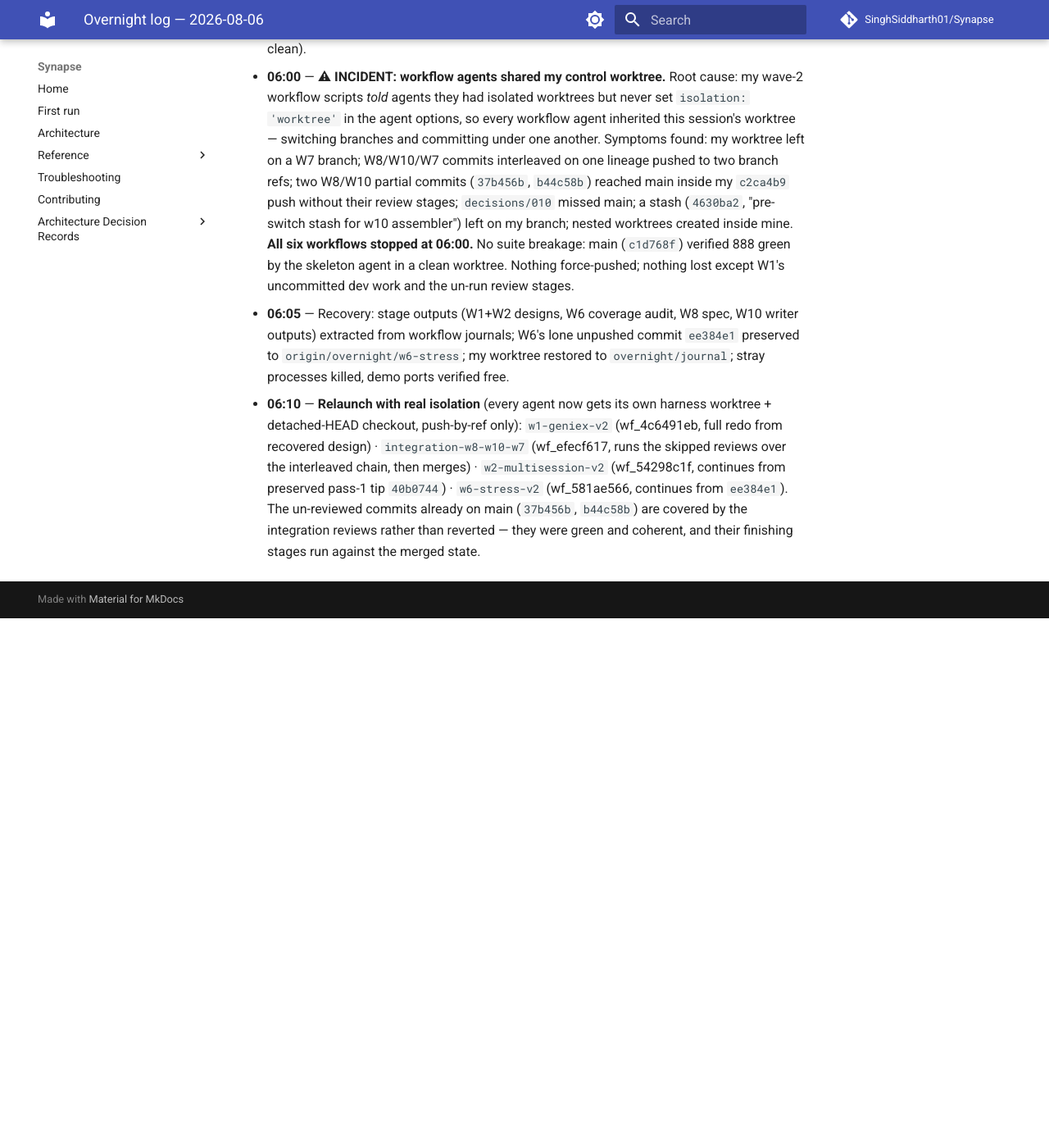
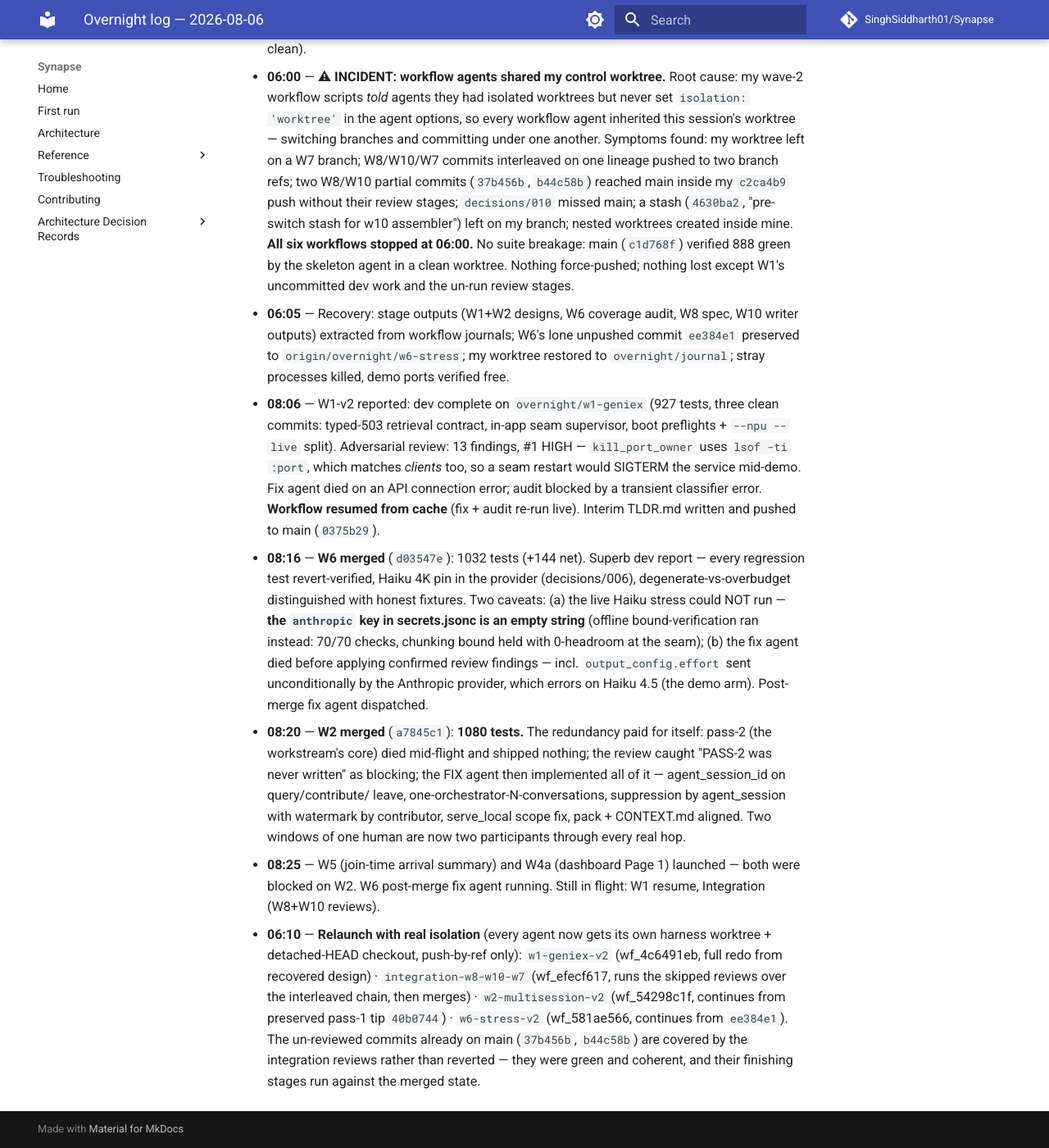
Before and after one commit to SinghSiddharth01/Synapse, an MkDocs documentation site: the page built from docs/overnight/LOG.md, in a window 1280 px wide and 1400 px high, scrolled down 1310 px. Shown: the whole window at 82% size. Built offline with MkDocs 1.6.1 and Material for MkDocs 9.7.7, drawn with Linux system fonts in a browser that asks for light colours; comment, search, counter and statistics services are not loaded; before the commit the page ends 2064 px from its top, so only the background shows below that.

Commit message:
docs(overnight): log W6+W2 merges, W1 resume, W5/W4a launches
Co-Authored-By: Claude Fable 5 <noreply@anthropic.com>
Claude-Session: https://claude.ai/code/session_01BSTWUPoPPoF5iAukjfhiWD

```diff
--- a/docs/overnight/LOG.md
+++ b/docs/overnight/LOG.md
@@ -64,6 +64,33 @@ Newest at the bottom.
   unpushed commit `ee384e1` preserved to `origin/overnight/w6-stress`; my
   worktree restored to `overnight/journal`; stray processes killed, demo
   ports verified free.
+- **08:06** — W1-v2 reported: dev complete on `overnight/w1-geniex` (927 tests,
+  three clean commits: typed-503 retrieval contract, in-app seam supervisor,
+  boot preflights + `--npu --live` split). Adversarial review: 13 findings, #1
+  HIGH — `kill_port_owner` uses `lsof -ti :port`, which matches *clients* too,
+  so a seam restart would SIGTERM the service mid-demo. Fix agent died on an
+  API connection error; audit blocked by a transient classifier error.
+  **Workflow resumed from cache** (fix + audit re-run live). Interim TLDR.md
+  written and pushed to main (`0375b29`).
+- **08:16** — **W6 merged** (`d03547e`): 1032 tests (+144 net). Superb dev
+  report — every regression test revert-verified, Haiku 4K pin in the provider
+  (decisions/006), degenerate-vs-overbudget distinguished with honest fixtures.
+  Two caveats: (a) the live Haiku stress could NOT run — **the `anthropic` key
+  in secrets.jsonc is an empty string** (offline bound-verification ran
+  instead: 70/70 checks, chunking bound held with 0-headroom at the seam);
+  (b) the fix agent died before applying confirmed review findings — incl.
+  `output_config.effort` sent unconditionally by the Anthropic provider, which
+  errors on Haiku 4.5 (the demo arm). Post-merge fix agent dispatched.
+- **08:20** — **W2 merged** (`a7845c1`): **1080 tests.** The redundancy paid
+  for itself: pass-2 (the workstream's core) died mid-flight and shipped
+  nothing; the review caught "PASS-2 was never written" as blocking; the FIX
+  agent then implemented all of it — agent_session_id on query/contribute/
+  leave, one-orchestrator-N-conversations, suppression by agent_session with
+  watermark by contributor, serve_local scope fix, pack + CONTEXT.md aligned.
+  Two windows of one human are now two participants through every real hop.
+- **08:25** — W5 (join-time arrival summary) and W4a (dashboard Page 1)
+  launched — both were blocked on W2. W6 post-merge fix agent running.
+  Still in flight: W1 resume, Integration (W8+W10 reviews).
 - **06:10** — **Relaunch with real isolation** (every agent now gets its own
   harness worktree + detached-HEAD checkout, push-by-ref only):
   `w1-geniex-v2` (wf_4c6491eb, full redo from recovered design) ·
```
